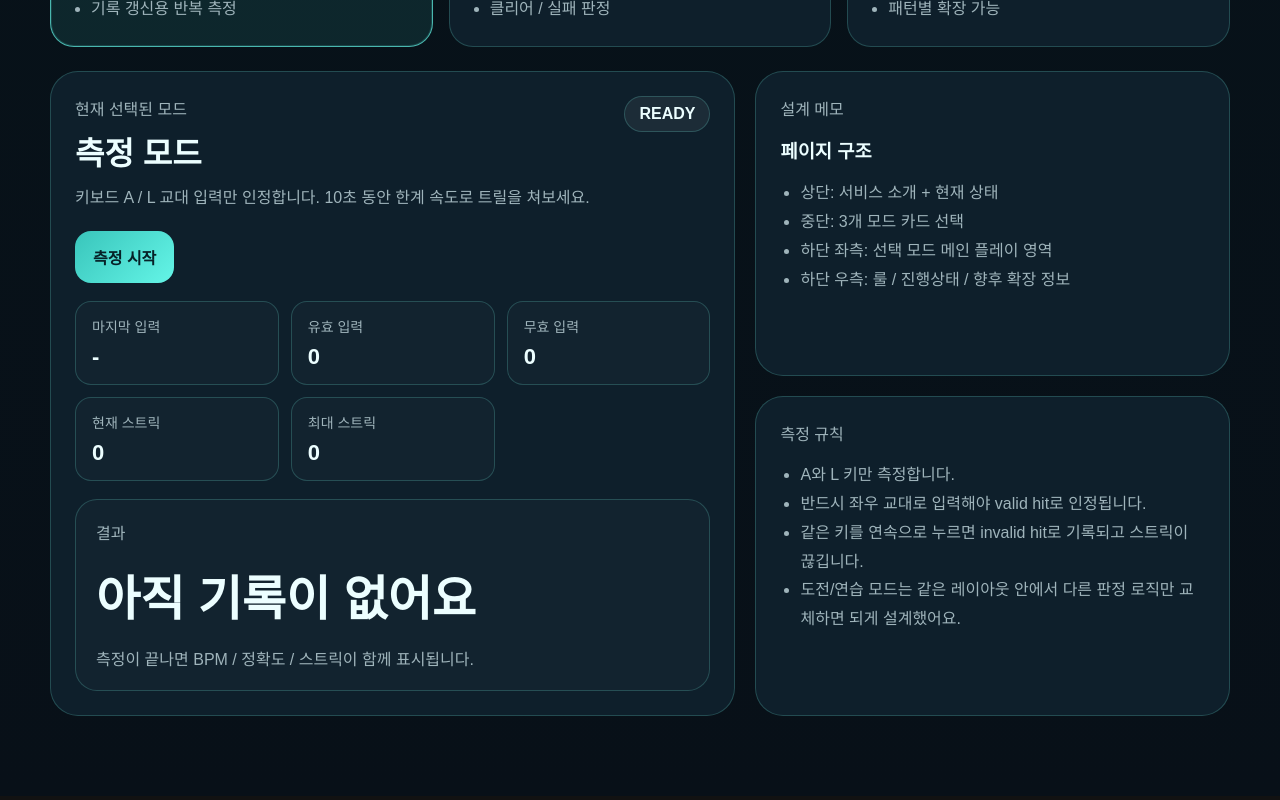
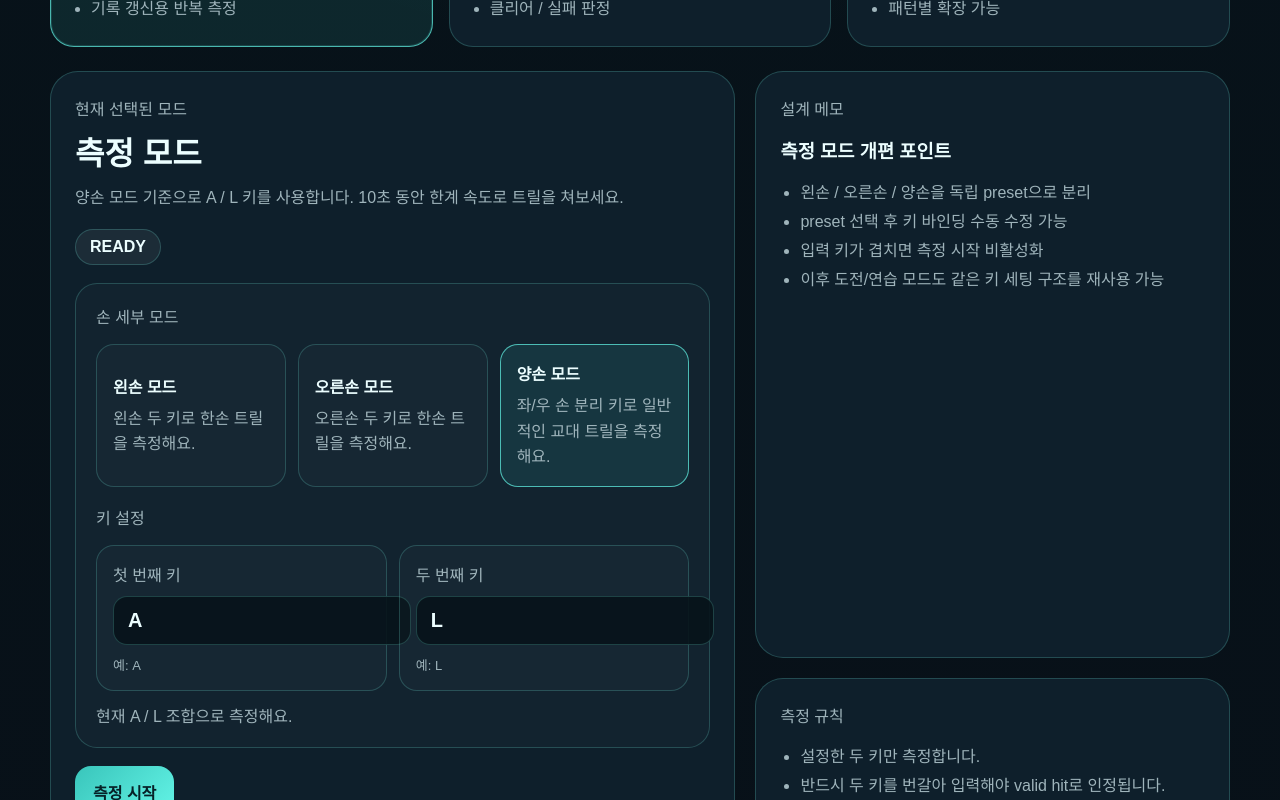
Before and after one commit to miku-agent/06_trill-lab, a Next.js app: page / in a window 1280 px wide. Shown: the part 680-1480 px from the top of the page. Built offline with nearby package versions, Linux system fonts and the light colour scheme.

Commit message:
feat: add measurement key presets

```diff
--- a/src/app/page.tsx
+++ b/src/app/page.tsx
@@ -2,9 +2,9 @@
 
 import { useCallback, useEffect, useMemo, useRef, useState } from "react";
 
-type HandKey = "A" | "L";
 type SessionState = "idle" | "countdown" | "running" | "finished";
 type ModeKey = "measure" | "challenge" | "practice";
+type MeasureVariant = "left" | "right" | "both";
 
 type Result = {
   bpm: number;
@@ -23,9 +23,15 @@ type ModeCard = {
   bullets: string[];
 };
 
+type MeasurePreset = {
+  key: MeasureVariant;
+  title: string;
+  description: string;
+  defaultKeys: [string, string];
+};
+
 const COUNTDOWN_SECONDS = 3;
 const TEST_SECONDS = 10;
-const ACCEPTED_KEYS: HandKey[] = ["A", "L"];
 
 const MODE_CARDS: ModeCard[] = [
   {
@@ -54,16 +60,48 @@ const MODE_CARDS: ModeCard[] = [
   },
 ];
 
+const MEASURE_PRESETS: MeasurePreset[] = [
+  {
+    key: "left",
+    title: "왼손 모드",
+    description: "왼손 두 키로 한손 트릴을 측정해요.",
+    defaultKeys: ["A", "S"],
+  },
+  {
+    key: "right",
+    title: "오른손 모드",
+    description: "오른손 두 키로 한손 트릴을 측정해요.",
+    defaultKeys: ["K", "L"],
+  },
+  {
+    key: "both",
+    title: "양손 모드",
+    description: "좌/우 손 분리 키로 일반적인 교대 트릴을 측정해요.",
+    defaultKeys: ["A", "L"],
+  },
+];
+
 function formatPercent(value: number) {
   return `${Math.round(value)}%`;
 }
 
+function normalizeKey(value: string) {
+  return value.trim().slice(0, 1).toUpperCase();
+}
+
+function getPresetConfig(variant: MeasureVariant) {
+  return MEASURE_PRESETS.find((preset) => preset.key === variant) ?? MEASURE_PRESETS[0];
+}
+
 export default function HomePage() {
   const [selectedMode, setSelectedMode] = useState<ModeKey>("measure");
+  const [measureVariant, setMeasureVariant] = useState<MeasureVariant>("both");
+  const [primaryKey, setPrimaryKey] = useState("A");
+  const [secondaryKey, setSecondaryKey] = useState("L");
   const [sessionState, setSessionState] = useState<SessionState>("idle");
   const [countdownLeft, setCountdownLeft] = useState(COUNTDOWN_SECONDS);
   const [timeLeft, setTimeLeft] = useState(TEST_SECONDS);
-  const [lastAcceptedKey, setLastAcceptedKey] = useState<HandKey | null>(null);
+  const [lastAcceptedKey, setLastAcceptedKey] = useState<string | null>(null);
   const [latestInput, setLatestInput] = useState<string>("-");
   const [validHits, setValidHits] = useState(0);
   const [invalidHits, setInvalidHits] = useState(0);
@@ -77,10 +115,17 @@ export default function HomePage() {
   const peakStreakRef = useRef(0);
 
   const selectedCard = MODE_CARDS.find((card) => card.key === selectedMode) ?? MODE_CARDS[0];
+  const activePreset = getPresetConfig(measureVariant);
+  const configuredKeys = useMemo(() => [normalizeKey(primaryKey), normalizeKey(secondaryKey)], [primaryKey, secondaryKey]);
+  const hasValidKeyConfig = configuredKeys[0].length > 0 && configuredKeys[1].length > 0 && configuredKeys[0] !== configuredKeys[1];
 
   const helperText = useMemo(() => {
     if (selectedMode !== "measure") {
       return "이 모드는 아직 레이아웃만 잡혀 있어요. 먼저 측정 모드로 감을 확인해보세요.";
+    }
+
+    if (!hasValidKeyConfig) {
+      return "서로 다른 두 키를 설정해야 측정을 시작할 수 있어요.";
     }
 
     if (sessionState === "countdown") {
@@ -88,15 +133,15 @@ export default function HomePage() {
     }
 
     if (sessionState === "running") {
-      return "A와 L만 사용해서 정확히 번갈아 누르세요.";
+      return `${configuredKeys[0]} 와 ${configuredKeys[1]} 키만 사용해서 정확히 번갈아 누르세요.`;
     }
 
     if (result) {
-      return "같은 손가락 반복은 invalid 처리돼요. 정확도를 유지하면서 BPM을 끌어올리는 게 핵심이에요.";
+      return "같은 키 반복은 invalid 처리돼요. 정확도를 유지하면서 BPM을 끌어올리는 게 핵심이에요.";
     }
 
-    return "키보드 A / L 교대 입력만 인정합니다. 10초 동안 한계 속도로 트릴을 쳐보세요.";
-  }, [countdownLeft, result, selectedMode, sessionState]);
+    return `${activePreset.title} 기준으로 ${configuredKeys[0]} / ${configuredKeys[1]} 키를 사용합니다. 10초 동안 한계 속도로 트릴을 쳐보세요.`;
+  }, [activePreset.title, configuredKeys, countdownLeft, hasValidKeyConfig, result, selectedMode, sessionState]);
 
   const finishRun = useCallback(() => {
     runningRef.current = false;
@@ -160,16 +205,16 @@ export default function HomePage() {
 
   useEffect(() => {
     const onKeyDown = (event: KeyboardEvent) => {
-      const key = event.key.toUpperCase();
-      if (!runningRef.current || !ACCEPTED_KEYS.includes(key as HandKey)) {
+      const pressedKey = normalizeKey(event.key);
+      if (!runningRef.current || !hasValidKeyConfig || !configuredKeys.includes(pressedKey)) {
         return;
       }
 
       event.preventDefault();
-      setLatestInput(key);
+      setLatestInput(pressedKey);
 
-      if (lastAcceptedKey === null || lastAcceptedKey !== key) {
-        setLastAcceptedKey(key as HandKey);
+      if (lastAcceptedKey === null || lastAcceptedKey !== pressedKey) {
+        setLastAcceptedKey(pressedKey);
         setValidHits((current) => {
           const next = current + 1;
           validHitsRef.current = next;
@@ -197,7 +242,7 @@ export default function HomePage() {
 
     window.addEventListener("keydown", onKeyDown);
     return () => window.removeEventListener("keydown", onKeyDown);
-  }, [lastAcceptedKey]);
+  }, [configuredKeys, hasValidKeyConfig, lastAcceptedKey]);
 
   function resetStats() {
     setCountdownLeft(COUNTDOWN_SECONDS);
@@ -217,7 +262,7 @@ export default function HomePage() {
   }
 
   function startRun() {
-    if (selectedMode !== "measure") {
+    if (selectedMode !== "measure" || !hasValidKeyConfig) {
       return;
     }
 
@@ -227,6 +272,33 @@ export default function HomePage() {
 
   function changeMode(mode: ModeKey) {
     setSelectedMode(mode);
+    runningRef.current = false;
+    deadlineRef.current = null;
+    setSessionState("idle");
+    resetStats();
+  }
+
+  function applyPreset(variant: MeasureVariant) {
+    const preset = getPresetConfig(variant);
+    setMeasureVariant(variant);
+    setPrimaryKey(preset.defaultKeys[0]);
+    setSecondaryKey(preset.defaultKeys[1]);
+    runningRef.current = false;
+    deadlineRef.current = null;
+    setSessionState("idle");
+    resetStats();
+  }
+
+  function updatePrimaryKey(value: string) {
+    setPrimaryKey(normalizeKey(value));
+    runningRef.current = false;
+    deadlineRef.current = null;
+    setSessionState("idle");
+    resetStats();
+  }
+
+  function updateSecondaryKey(value: string) {
+    setSecondaryKey(normalizeKey(value));
     runningRef.current = false;
     deadlineRef.current = null;
     setSessionState("idle");
@@ -269,9 +341,8 @@ export default function HomePage() {
                 트릴을 재고, 버티고, 익히는 연습실
               </h1>
               <p style={{ color: "var(--muted)", margin: 0, lineHeight: 1.8, maxWidth: 680 }}>
-                이제부터 Trill Lab은 단순 측정기보다 한 단계 넓은 구조로 가요. <strong>측정 모드</strong>에서 현재
-                실력을 확인하고, <strong>도전 모드</strong>에서 목표 BPM을 버티고, <strong>연습 모드</strong>에서 안정성을 쌓는 흐름으로
-                레이아웃을 먼저 잡았습니다.
+                이제 측정 모드는 단순 A/L 고정이 아니라, <strong>왼손 / 오른손 / 양손</strong>으로 세분화되고 원하는 키로 직접
+                맞출 수 있어요. 먼저 손 세팅을 고르고, 그 다음 실제 한계 BPM을 재는 흐름으로 다듬었습니다.
               </p>
             </div>
             <div
@@ -285,8 +356,8 @@ export default function HomePage() {
               <p style={{ marginTop: 0, color: "var(--muted)" }}>현재 포지션</p>
               <div style={{ display: "grid", gap: 10 }}>
                 <QuickStat label="활성 모드" value={selectedCard.title} />
-                <QuickStat label="지금 구현됨" value="측정 모드 MVP" />
-                <QuickStat label="다음 확장" value="도전 / 연습 로직" />
+                <QuickStat label="측정 세부 모드" value={activePreset.title} />
+                <QuickStat label="사용 키" value={`${configuredKeys[0] || "_"} / ${configuredKeys[1] || "_"}`} />
               </div>
             </div>
           </div>
@@ -388,10 +459,75 @@ export default function HomePage() {
 
             {selectedMode === "measure" ? (
               <>
+                <div
+                  style={{
+                    borderRadius: 22,
+                    padding: 20,
+                    border: "1px solid var(--line)",
+                    background: "rgba(255,255,255,0.02)",
+                    display: "grid",
+                    gap: 18,
+                  }}
+                >
+                  <div>
+                    <p style={{ color: "var(--muted)", marginTop: 0 }}>손 세부 모드</p>
+                    <div style={{ display: "grid", gridTemplateColumns: "repeat(auto-fit, minmax(180px, 1fr))", gap: 12 }}>
+                      {MEASURE_PRESETS.map((preset) => {
+                        const isActive = preset.key === measureVariant;
+
+                        return (
+                          <button
+                            key={preset.key}
+                            onClick={() => applyPreset(preset.key)}
+                            disabled={sessionState === "countdown" || sessionState === "running"}
+                            style={{
+                              textAlign: "left",
+                              borderRadius: 18,
+                              border: isActive ? "1px solid rgba(100, 245, 231, 0.7)" : "1px solid var(--line)",
+                              background: isActive ? "rgba(57, 197, 187, 0.12)" : "rgba(255,255,255,0.02)",
+                              color: "var(--text)",
+                              padding: 16,
+                              cursor: "pointer",
+                            }}
+                          >
+                            <strong style={{ display: "block", marginBottom: 8 }}>{preset.title}</strong>
+                            <span style={{ color: "var(--muted)", lineHeight: 1.6 }}>{preset.description}</span>
+                          </button>
+                        );
+                      })}
+                    </div>
+                  </div>
+
+                  <div>
+                    <p style={{ color: "var(--muted)", marginTop: 0 }}>키 설정</p>
+                    <div style={{ display: "grid", gridTemplateColumns: "repeat(auto-fit, minmax(180px, 1fr))", gap: 12 }}>
+                      <KeySettingCard
+                        label="첫 번째 키"
+                        value={primaryKey}
+                        hint={measureVariant === "left" ? "예: A" : measureVariant === "right" ? "예: K" : "예: A"}
+                        onChange={updatePrimaryKey}
+                        disabled={sessionState === "countdown" || sessionState === "running"}
+                      />
+                      <KeySettingCard
+                        label="두 번째 키"
+                        value={secondaryKey}
+                        hint={measureVariant === "left" ? "예: S" : measureVariant === "right" ? "예: L" : "예: L"}
+                        onChange={updateSecondaryKey}
+                        disabled={sessionState === "countdown" || sessionState === "running"}
+                      />
+                    </div>
+                    <p style={{ color: hasValidKeyConfig ? "var(--muted)" : "var(--danger)", marginBottom: 0, marginTop: 12 }}>
+                      {hasValidKeyConfig
+                        ? `현재 ${configuredKeys[0]} / ${configuredKeys[1]} 조합으로 측정해요.`
+                        : "서로 다른 두 키를 입력해야 측정을 시작할 수 있어요."}
+                    </p>
+                  </div>
+                </div>
+
                 <div style={{ display: "flex", gap: 12, flexWrap: "wrap" }}>
                   <button
                     onClick={startRun}
-                    disabled={sessionState === "countdown" || sessionState === "running"}
+                    disabled={sessionState === "countdown" || sessionState === "running" || !hasValidKeyConfig}
                     style={{
                       border: 0,
                       borderRadius: 16,
@@ -399,7 +535,8 @@ export default function HomePage() {
                       background: "linear-gradient(135deg, var(--accent), var(--accent-strong))",
                       color: "#062127",
                       fontWeight: 800,
-                      cursor: "pointer",
+                      cursor: hasValidKeyConfig ? "pointer" : "not-allowed",
+                      opacity: hasValidKeyConfig ? 1 : 0.5,
                     }}
                   >
                     {result ? "다시 측정하기" : "측정 시작"}
@@ -428,7 +565,7 @@ export default function HomePage() {
                   </h2>
                   <p style={{ color: "var(--muted)", marginBottom: 0 }}>
                     {result
-                      ? `정확도 ${formatPercent(result.accuracy)} · 유효 ${result.validHits} · 무효 ${result.invalidHits} · 최대 스트릭 ${result.peakStreak}`
+                      ? `${activePreset.title} · ${configuredKeys[0]} / ${configuredKeys[1]} · 정확도 ${formatPercent(result.accuracy)} · 유효 ${result.validHits} · 무효 ${result.invalidHits} · 최대 스트릭 ${result.peakStreak}`
                       : "측정이 끝나면 BPM / 정확도 / 스트릭이 함께 표시됩니다."}
                   </p>
                 </div>
@@ -463,12 +600,12 @@ export default function HomePage() {
               }}
             >
               <p style={{ color: "var(--muted)", marginTop: 0 }}>설계 메모</p>
-              <h3 style={{ margin: "8px 0 14px" }}>페이지 구조</h3>
+              <h3 style={{ margin: "8px 0 14px" }}>측정 모드 개편 포인트</h3>
               <ul style={{ paddingLeft: 20, color: "var(--muted)", lineHeight: 1.8, marginBottom: 0 }}>
-                <li>상단: 서비스 소개 + 현재 상태</li>
-                <li>중단: 3개 모드 카드 선택</li>
-                <li>하단 좌측: 선택 모드 메인 플레이 영역</li>
-                <li>하단 우측: 룰 / 진행상태 / 향후 확장 정보</li>
+                <li>왼손 / 오른손 / 양손을 독립 preset으로 분리</li>
+                <li>preset 선택 후 키 바인딩 수동 수정 가능</li>
+                <li>입력 키가 겹치면 측정 시작 비활성화</li>
+                <li>이후 도전/연습 모드도 같은 키 세팅 구조를 재사용 가능</li>
               </ul>
             </article>
 
@@ -483,10 +620,10 @@ export default function HomePage() {
             >
               <p style={{ color: "var(--muted)", marginTop: 0 }}>측정 규칙</p>
               <ul style={{ paddingLeft: 20, marginBottom: 0, lineHeight: 1.8 }}>
-                <li>A와 L 키만 측정합니다.</li>
-                <li>반드시 좌우 교대로 입력해야 valid hit로 인정됩니다.</li>
+                <li>설정한 두 키만 측정합니다.</li>
+                <li>반드시 두 키를 번갈아 입력해야 valid hit로 인정됩니다.</li>
                 <li>같은 키를 연속으로 누르면 invalid hit로 기록되고 스트릭이 끊깁니다.</li>
-                <li>도전/연습 모드는 같은 레이아웃 안에서 다른 판정 로직만 교체하면 되게 설계했어요.</li>
+                <li>키 설정을 바꾸면 현재 세션은 초기화돼요.</li>
               </ul>
             </article>
           </aside>
@@ -533,3 +670,51 @@ function QuickStat({ label, value }: { label: string; value: string }) {
     </div>
   );
 }
+
+function KeySettingCard({
+  label,
+  value,
+  hint,
+  onChange,
+  disabled,
+}: {
+  label: string;
+  value: string;
+  hint: string;
+  onChange: (value: string) => void;
+  disabled: boolean;
+}) {
+  return (
+    <label
+      style={{
+        display: "grid",
+        gap: 10,
+        padding: 16,
+        borderRadius: 18,
+        border: "1px solid var(--line)",
+        background: "rgba(255,255,255,0.02)",
+      }}
+    >
+      <span style={{ color: "var(--muted)" }}>{label}</span>
+      <input
+        value={value}
+        onChange={(event) => onChange(event.target.value)}
+        disabled={disabled}
+        placeholder={hint}
+        maxLength={1}
+        style={{
+          borderRadius: 14,
+          border: "1px solid var(--line)",
+          background: "rgba(7, 19, 26, 0.9)",
+          color: "var(--text)",
+          padding: "12px 14px",
+          outline: "none",
+          fontSize: 20,
+          fontWeight: 700,
+          textTransform: "uppercase",
+        }}
+      />
+      <span style={{ color: "var(--muted)", fontSize: 13 }}>{hint}</span>
+    </label>
+  );
+}
```
